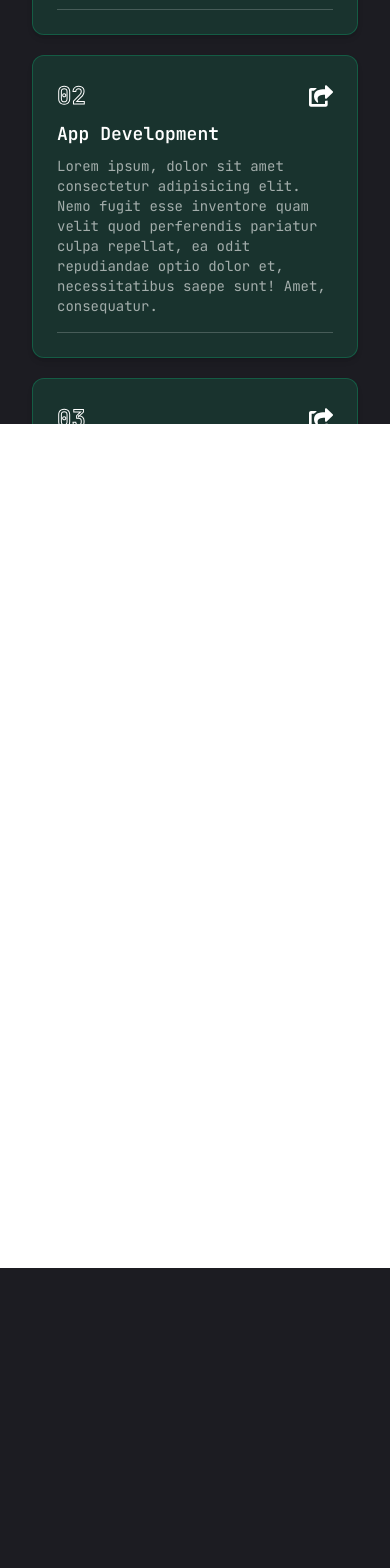
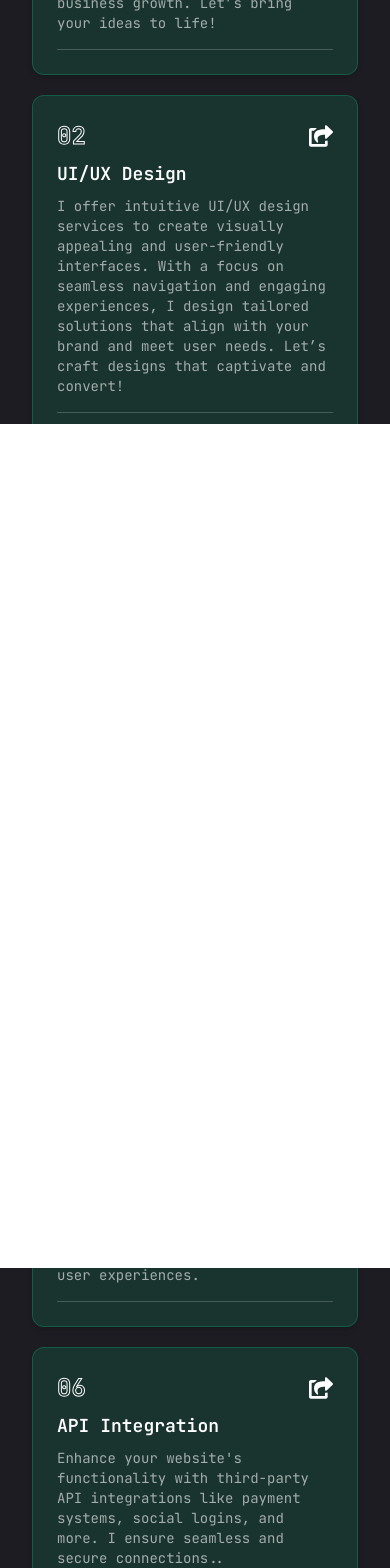
Before and after one commit to M-Shourav/portfolio_professional, a Next.js app: page /services in a window 390 px wide. Shown: the part 420-1988 px from the top of the page. Before the commit the page ends 1444 px from the top, so only its background shows below. Built offline with nearby package versions, Linux system fonts and the light colour scheme.

Commit message:
pages update

```diff
--- a/src/app/services/page.tsx
+++ b/src/app/services/page.tsx
@@ -29,7 +29,6 @@ const ServicesPage = () => {
                 </p>
                 <Link
                   href={item?.href}
-                  target="_blank"
                   className="text-2xl hover:text-lightSky duration-300"
                 >
                   <FaShareSquare />
--- a/src/components/Banner.tsx
+++ b/src/components/Banner.tsx
@@ -9,8 +9,10 @@ import HomeDescription from "./HomeDescription";
 const Banner = () => {
   return (
     <Container className="py-5 flex flex-col lg:flex-row items-center justify-center gap-5">
-      <div className=" order-2 md:order-none flex flex-col items-center md:items-start gap-y-2 ">
-        <p className="text-sm font-normal tracking-wide">Software Developer</p>
+      <div className=" order-2 md:order-none flex flex-col items-start gap-y-2 ">
+        <p className="text-sm font-normal tracking-wide">
+          <span className="text-lightSky">MERN</span> Stack Developer
+        </p>
         <h1 className="text-4xl md:text-6xl font-semibold text-white/90">
           Hello I&#39;m <br />
           <span className="text-lightSky">Masum Ahmed.</span>
@@ -18,7 +20,7 @@ const Banner = () => {
         <div className="min-h-44">
           <HomeDescription />
         </div>
-        <div className="flex flex-col md:flex-row gap-8 items-start">
+        <div className="flex  gap-8 items-start">
           <Button
             asChild
             variant={"outline"}
--- a/src/components/HomeDescription.tsx
+++ b/src/components/HomeDescription.tsx
@@ -5,7 +5,7 @@ import { useEffect, useState } from "react";
 
 const HomeDescription = () => {
   const description =
-    "As a Software Engineer, I design and build innovative software solutions, solve complex problems, and ensure systems are scalable and user-friendly. From creating web apps to optimizing backend system, I bridge the gap between technology and user needs.";
+    "As a passionate and creative MERN Stack Developer, I aim to leverage my skills in web development to build advanced, user-friendly, and efficient web applications. With one year of experience in frontend development and expertise in modern tools like React.js and Next.js, I am eager to join an organization where I can further expand my knowledge and contribute meaningfully to achieving business goals.";
   const [hasLoaded, setHasLoaded] = useState(false);
   const { displayedText, IsComplete } = useTypeWriter(description, 30);
   useEffect(() => {
--- a/src/components/SocialLinks.tsx
+++ b/src/components/SocialLinks.tsx
@@ -10,7 +10,7 @@ const socials = [
   {
     id: 2,
     icon: <FaLinkedinIn />,
-    path: "",
+    path: "https://www.linkedin.com/in/masum-ahmed-7bb530336",
   },
   {
     id: 3,
--- a/src/components/StatisticsData.tsx
+++ b/src/components/StatisticsData.tsx
@@ -3,11 +3,11 @@ import { statsData } from "@/constants";
 import CountUp from "react-countup";
 const StatisticsData = () => {
   return (
-    <div className="flex flex-col items-center md:flex-row gap-2.5 md:gap-5">
+    <div className="grid grid-cols-2 md:grid-cols-4 gap-7 md:gap-5">
       {statsData.map((item) => (
         <div
           key={item?.num}
-          className="flex flex-1 flex-col md:flex-row gap-2 md:gap-4
+          className="flex flex-wrap md:flex-nowrap gap-2 md:gap-4
            items-center justify-center md:justify-start"
         >
           <CountUp
--- a/src/constants/index.ts
+++ b/src/constants/index.ts
@@ -29,37 +29,59 @@ export const servicesData = [
   {
     id: "01",
     title: "Web Development",
-    description: ` Lorem ipsum, dolor sit amet consectetur adipisicing elit. Nemo fugit
-                esse inventore quam velit quod perferendis pariatur culpa repellat,
-                ea odit repudiandae optio dolor et, necessitatibus saepe sunt! Amet,
-                consequatur.`,
-    href: "",
+    description: `I provide professional web development services, creating responsive, user-friendly, and scalable websites. With expertise in HTML, CSS, React.js, and Node.js, I deliver tailored solutions to enhance your online presence
+     and drive business growth. Let’s bring your ideas to life!`,
+    href: "/contact",
   },
   {
     id: "02",
-    title: "App Development",
-    description: ` Lorem ipsum, dolor sit amet consectetur adipisicing elit. Nemo fugit
-                esse inventore quam velit quod perferendis pariatur culpa repellat,
-                ea odit repudiandae optio dolor et, necessitatibus saepe sunt! Amet,
-                consequatur.`,
-    href: "",
+    title: "UI/UX Design",
+    description: `I offer intuitive UI/UX design services to create visually appealing and user-friendly interfaces. With a focus on seamless navigation and engaging experiences, I design tailored solutions that align with your brand and meet user needs.
+     Let’s craft designs that captivate and convert!`,
+    href: "/contact",
   },
   {
     id: "03",
-    title: "UI/UX Design",
-    description: ` Lorem ipsum, dolor sit amet consectetur adipisicing elit. Nemo fugit
-                esse inventore quam velit quod perferendis pariatur culpa repellat,
-                ea odit repudiandae optio dolor et, necessitatibus saepe sunt! Amet,
-                consequatur.`,
-    href: "",
+    title: "E-commerce Development",
+    description: `I create fully functional and user-friendly e-commerce websites with secure payment gateways, product management systems, and seamless shopping experiences. Let’s build a platform that drives sales and customer engagement.`,
+    href: "/contact",
   },
   {
     id: "04",
-    title: "Logo Design",
-    description: ` Lorem ipsum, dolor sit amet consectetur adipisicing elit. Nemo fugit
-                esse inventore quam velit quod perferendis pariatur culpa repellat,
-                ea odit repudiandae optio dolor et, necessitatibus saepe sunt! Amet,
-                consequatur.`,
-    href: "",
+    title: "Custom Web Applications",
+    description: `I design and develop custom web applications tailored to your unique business needs. From idea to deployment, I deliver solutions that solve real problems.`,
+    href: "/contact",
+  },
+  {
+    id: "05",
+    title: "Responsive Design",
+    description: `Ensure your website looks great and works seamlessly on all devices. I specialize in creating mobile-friendly,
+     responsive designs for enhanced user experiences.
+    `,
+    href: "/contact",
+  },
+  {
+    id: "06",
+    title: "API Integration",
+    description: `Enhance your website's functionality with third-party API integrations like payment systems, social logins, and more.
+    I ensure seamless and secure connections..
+    `,
+    href: "/contact",
+  },
+  {
+    id: "07",
+    title: "Web Hosting and Deployment",
+    description: `I provide reliable web hosting and hassle-free deployment services. Get your website live with secure,
+    scalable, and fast hosting solutions..
+    `,
+    href: "/contact",
+  },
+  {
+    id: "08",
+    title: "Consultation Services",
+    description: `Receive expert guidance on web development, design, and technology strategies.
+    I help you make informed decisions to grow your online presence.
+    `,
+    href: "/contact",
   },
 ];
```
